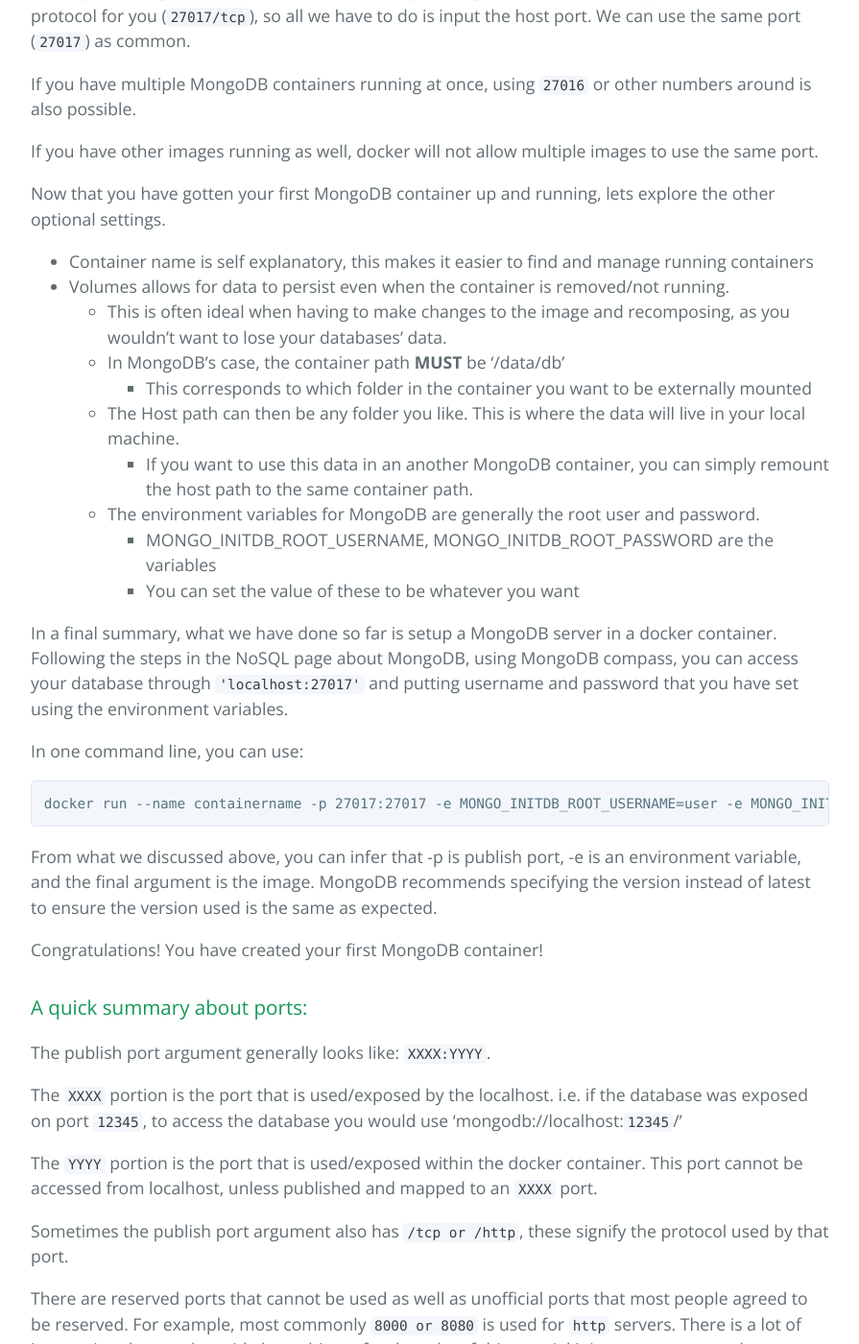
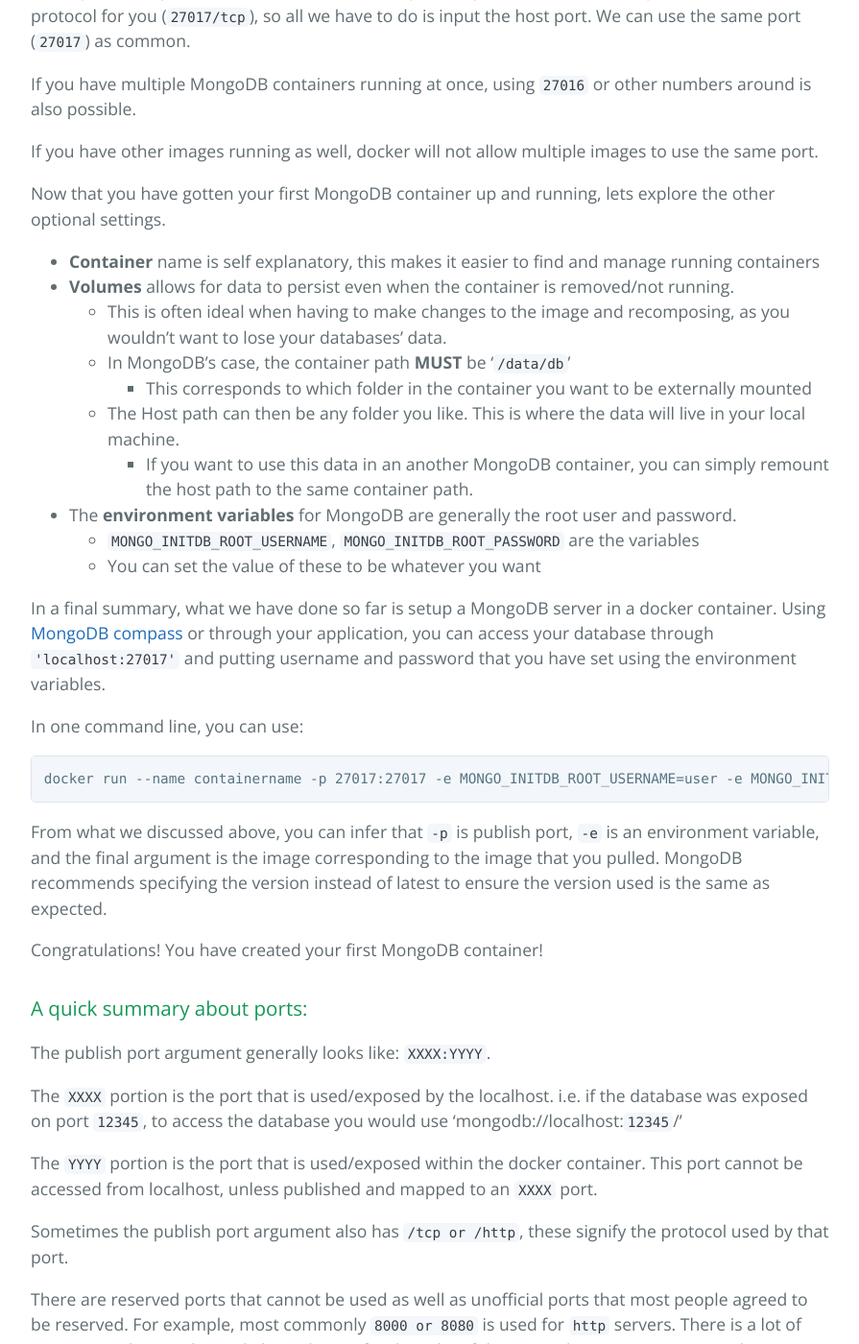
Before and after one commit to learning-software-engineering/learning-software-engineering.github.io, a Jekyll site: the page built from Topics/Development_Process/MongoDB_in_Docker.md, in a window 1280 px wide and 1400 px high, scrolled down 1155 px. Shown: the whole window at 96% size, without its empty margins (192-1087 px from the left). Built offline with Jekyll 4.4.1, drawn with Linux system fonts in a browser that asks for light colours; our own code applies the rules of GitHub Pages for plain Markdown files.

Commit message:
Clearer Emphasis
Make more use of bolding and highlighting to emphasize important/key details.

````diff
--- a/Topics/Development_Process/MongoDB_in_Docker.md
+++ b/Topics/Development_Process/MongoDB_in_Docker.md
@@ -29,18 +29,18 @@
 
 Now that you have gotten your first MongoDB container up and running, lets explore the other optional settings.
 
-- Container name is self explanatory, this makes it easier to find and manage running containers
-- Volumes allows for data to persist even when the container is removed/not running.
+- **Container** name is self explanatory, this makes it easier to find and manage running containers
+- **Volumes** allows for data to persist even when the container is removed/not running.
     - This is often ideal when having to make changes to the image and recomposing, as you wouldn't want to lose your databases' data.
-    - In MongoDB's case, the container path **MUST** be '/data/db'
+    - In MongoDB's case, the container path **MUST** be '`/data/db`'
         - This corresponds to which folder in the container you want to be externally mounted
     - The Host path can then be any folder you like. This is where the data will live in your local machine.
         - If you want to use this data in an another MongoDB container, you can simply remount the host path to the same container path.
-    - The environment variables for MongoDB are generally the root user and password.
-        - MONGO_INITDB_ROOT_USERNAME, MONGO_INITDB_ROOT_PASSWORD are the variables
-        - You can set the value of these to be whatever you want
+- The **environment variables** for MongoDB are generally the root user and password.
+    - `MONGO_INITDB_ROOT_USERNAME`, `MONGO_INITDB_ROOT_PASSWORD` are the variables
+    - You can set the value of these to be whatever you want
 
-In a final summary, what we have done so far is setup a MongoDB server in a docker container. Following the steps in the NoSQL page about MongoDB, using MongoDB compass, you can access your database through `'localhost:27017'` and putting username and password that you have set using the environment variables.
+In a final summary, what we have done so far is setup a MongoDB server in a docker container. Using [MongoDB compass](https://www.mongodb.com/products/tools/compass) or through your application, you can access your database through `'localhost:27017'` and putting username and password that you have set using the environment variables.
 
 In one command line, you can use:
 
@@ -48,7 +48,7 @@
 docker run --name containername -p 27017:27017 -e MONGO_INITDB_ROOT_USERNAME=user -e MONGO_INITDB_ROOT_PASSWORD=pass mongodb/mongodb-community-server:latest
 ```
 
-From what we discussed above, you can infer that -p is publish port, -e is an environment variable, and the final argument is the image. MongoDB recommends specifying the version instead of latest to ensure the version used is the same as expected.
+From what we discussed above, you can infer that `-p` is publish port, `-e` is an environment variable, and the final argument is the image corresponding to the image that you pulled. MongoDB recommends specifying the version instead of latest to ensure the version used is the same as expected.
 
 Congratulations! You have created your first MongoDB container!
 
````
